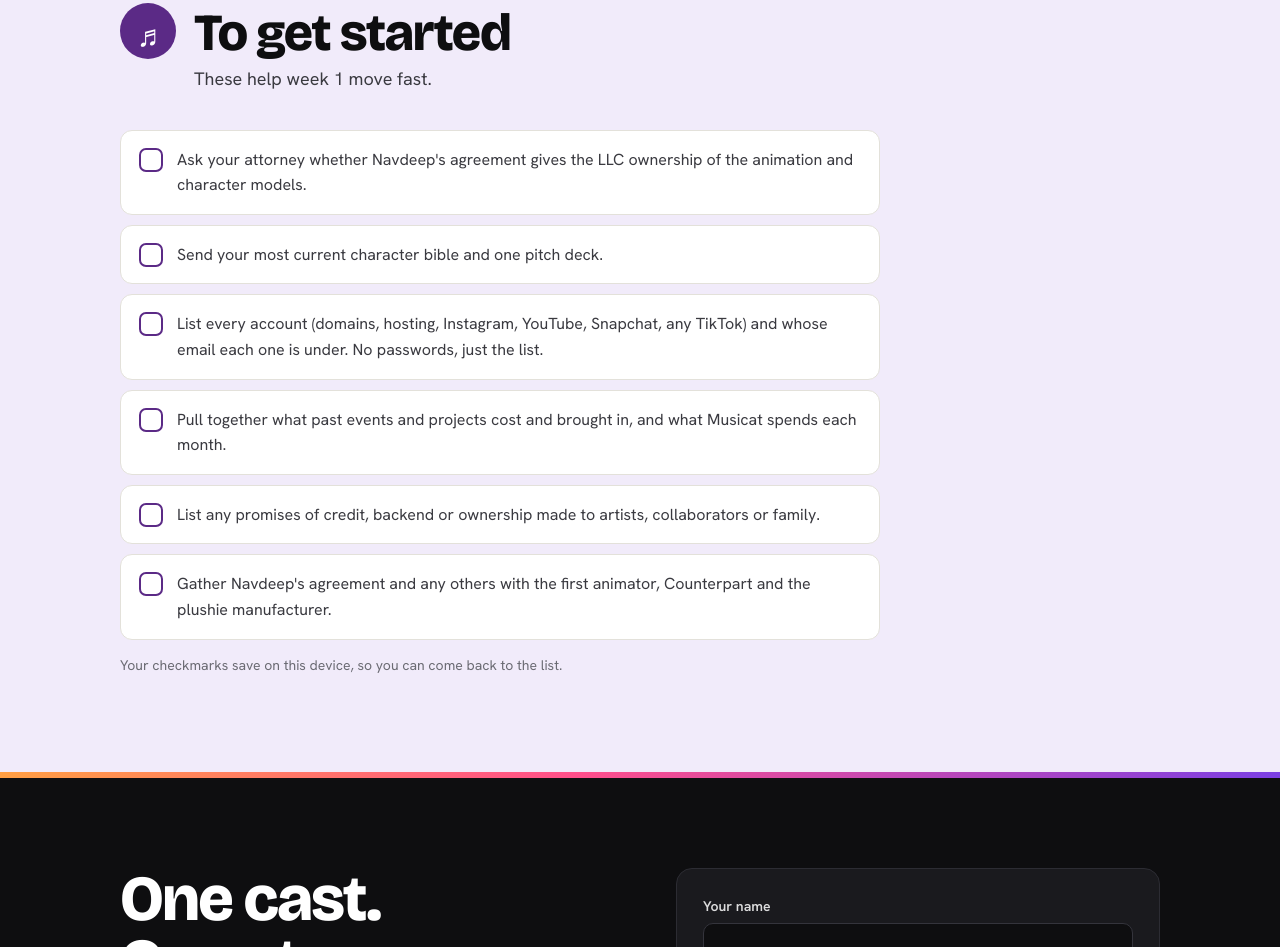
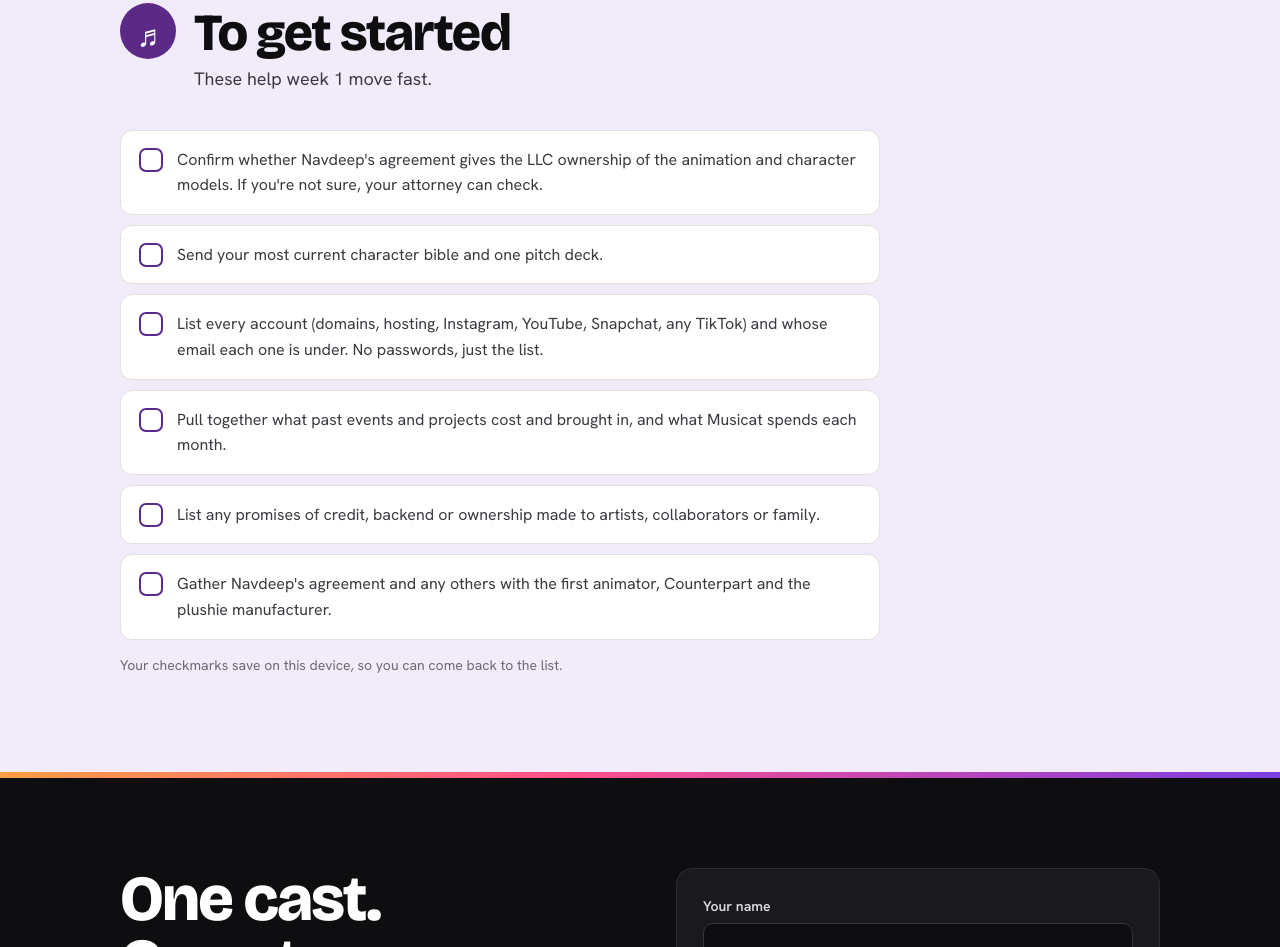
Before and after one commit to sianibutler-sys/sianicreates, a plain HTML site: page p/musicat-yebqhv/index.html in a window 1280 px wide. Shown: the part 8437-9384 px from the top of the page. Drawn offline with nearby package versions, Linux system fonts and the light colour scheme.

Commit message:
Musicat proposal: reword Navdeep ownership item
Co-Authored-By: Claude Opus 5.5 <noreply@anthropic.com>
Claude-Session: https://claude.ai/code/session_017dyk7GLDdASvocV89jB26j

```diff
--- a/p/musicat-yebqhv/index.html
+++ b/p/musicat-yebqhv/index.html
@@ -659,7 +659,7 @@ a{color:inherit}
       <p>These help week 1 move fast.</p>
     </div>
     <ul class="todo">
-      <li><label><input type="checkbox" data-todo="navdeep"><span>Ask your attorney whether Navdeep's agreement gives the LLC ownership of the animation and character models.</span></label></li>
+      <li><label><input type="checkbox" data-todo="navdeep"><span>Confirm whether Navdeep's agreement gives the LLC ownership of the animation and character models. If you're not sure, your attorney can check.</span></label></li>
       <li><label><input type="checkbox" data-todo="bible"><span>Send your most current character bible and one pitch deck.</span></label></li>
       <li><label><input type="checkbox" data-todo="accounts"><span>List every account (domains, hosting, Instagram, YouTube, Snapchat, any TikTok) and whose email each one is under. No passwords, just the list.</span></label></li>
       <li><label><input type="checkbox" data-todo="money"><span>Pull together what past events and projects cost and brought in, and what Musicat spends each month.</span></label></li>
```
